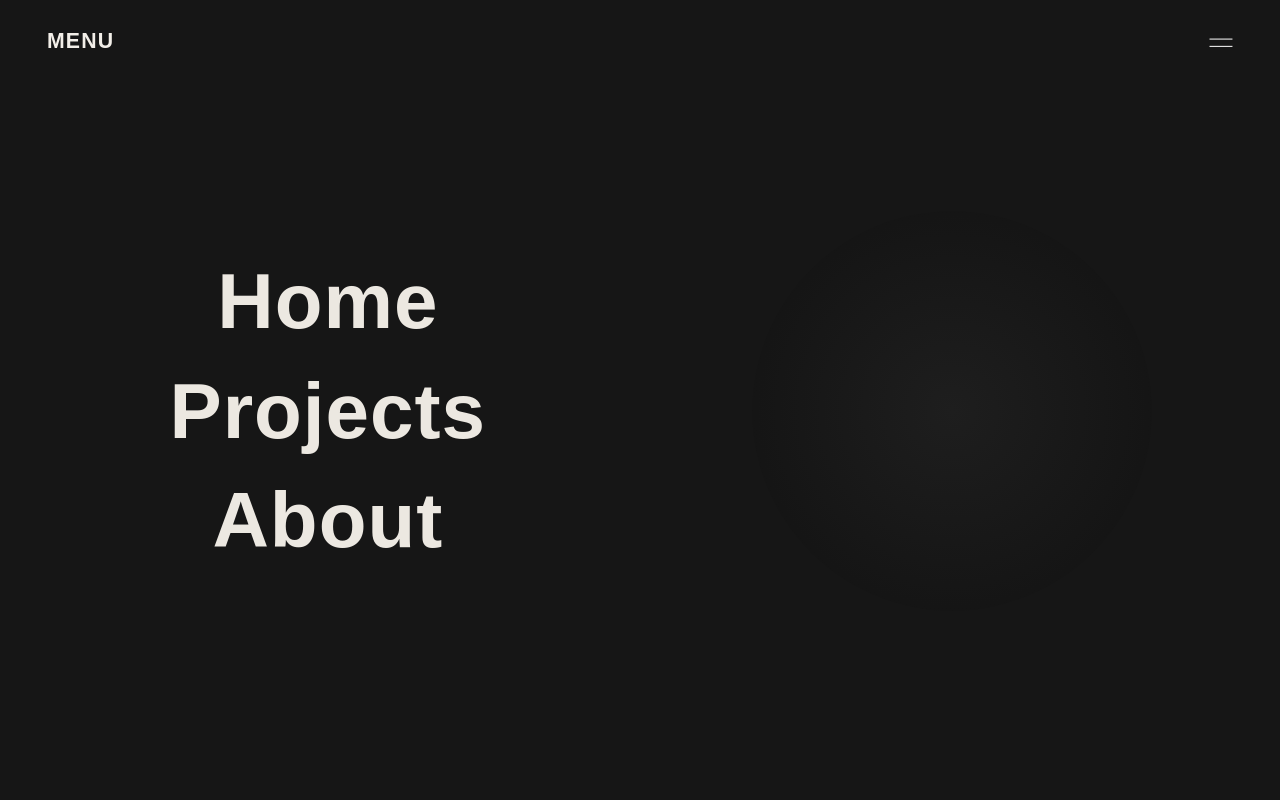
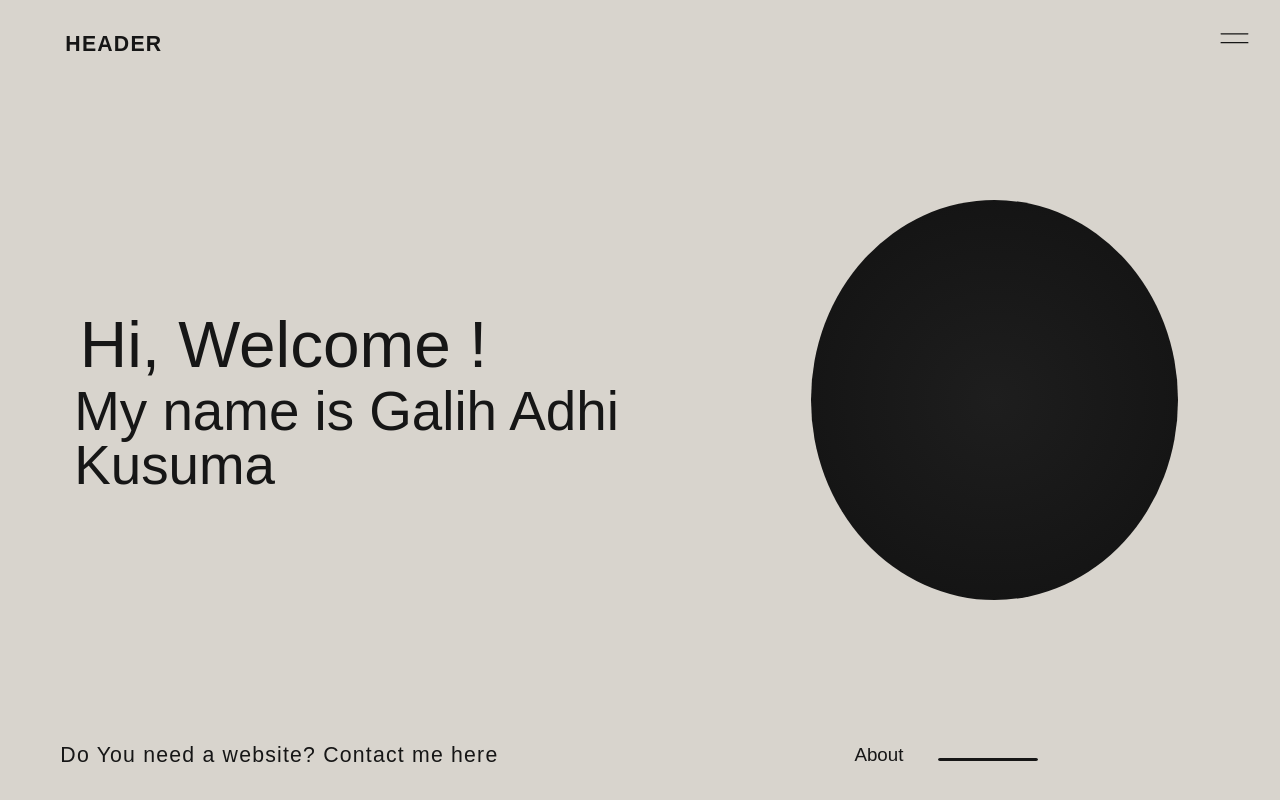
Before and after one commit to NoxturneDev/personal-portfolio-website, a React (Create React App) app: page / in a window 1280 px wide. Built offline with nearby package versions, Linux system fonts and the light colour scheme; a web font is replaced by a local one.

Commit message:
creating nav animation toggle prototype

```diff
--- a/src/components/Nav.jsx
+++ b/src/components/Nav.jsx
@@ -1,19 +1,48 @@
-import React, { useState, useEffect } from 'react'
+import React, { useState, useEffect, useRef } from 'react'
 import { motion } from 'framer-motion'
+import gsap from 'gsap'
 import { Link } from 'react-router-dom'
 import { NavIcon } from './Icons'
 import Sphere from './Sphere'
-import PageHeader from './PageHeader'
+
 
 function Nav() {
+    const [toggle, setToggle] = useState(false)
+    const wrapper = useRef(null)
+
+    const toggleNav = (toggle) => {
+        if (!toggle) {
+            console.log('toggle off')
+            gsap.to(wrapper.current, {
+                opacity: 0,
+                xPercent: -100
+            })
+
+            setToggle(false)
+        } else {
+            console.log('toggle on')
+            gsap.to(wrapper.current, {
+                opacity: 1,
+                xPercent: 0
+            })
+            setToggle(true)
+        }
+    }
+
+    useEffect(() => {
+        gsap.set(wrapper.current, {
+            opacity: 0,
+            xPercent: -100
+        })
+    }, [])
+
     return (
-        <div className='nav-container container-flex-col'>
+
+        <div className='nav-wrapper'>
+            <div className='nav-container container-flex-col' ref={wrapper}>
                 <div className="nav-header">
                     <div className="header">
                         MENU
-                </div>
-                <div className="nav-toggle-icon">
-                    <NavIcon color='#FFFFFF' />
                     </div>
                 </div>
                 <div className="nav-section-wrapper container-flex">
@@ -47,6 +76,23 @@ function Nav() {
                     </div>
                 </div>
             </div>
+            <div className="nav-toggle-icon">
+                <div className="toggle-on" hidden={toggle ? true : false}>
+                    <svg
+                        onClick={() => toggleNav(true)}
+                        width="29" height="14" viewBox="0 0 24 9" fill="none" xmlns="http://www.w3.org/2000/svg">
+                        <path d="M0.903992 1.07999H23.0707M0.903992 8.37036H23.0707" stroke="#161616" strokeLinecap="round" />
+                    </svg>
+                </div>
+                <div className="toggle-off" hidden={toggle ? false : true}>
+                    <svg
+                        onClick={() => toggleNav(false)}
+                        width="29" height="14" viewBox="0 0 24 9" fill="none" xmlns="http://www.w3.org/2000/svg">
+                        <path d="M0.903992 1.07999H23.0707M0.903992 8.37036H23.0707" stroke="#FFFFFF" strokeLinecap="round" />
+                    </svg>
+                </div>
+            </div>
+        </div>
     )
 }
 
--- a/src/components/PageHeader.jsx
+++ b/src/components/PageHeader.jsx
@@ -1,6 +1,5 @@
 import React from 'react'
 import { motion } from 'framer-motion'
-import { NavIcon } from './Icons'
 
 function PageHeader({ children: text = "HEADER" }) {
     return (
@@ -20,9 +19,6 @@ function PageHeader({ children: text = "HEADER" }) {
             >
                 {text}
             </motion.h1>
-            <div className='nav-icon'>
-                <NavIcon />
-            </div>
         </motion.div>
     )
 }
--- a/src/style/components/_nav.scss
+++ b/src/style/components/_nav.scss
@@ -1,3 +1,12 @@
+.nav-wrapper {
+    position: relative;
+    top: 0;
+    left: 0;
+    width: 100%;
+    height: 100%;
+    z-index: 90;
+}
+
 .nav-container {
     position: absolute;
     overflow: hidden;
@@ -50,3 +59,16 @@
         }
     }
 }
+
+.nav-toggle-icon {
+    position: absolute;
+    left: 0;
+    right: 0;
+    text-align: right;
+    padding: 2em;
+
+    * {
+        margin-left: 1em;
+        cursor: pointer;
+    }
+}
--- a/src/style/components/_pages-component.scss
+++ b/src/style/components/_pages-component.scss
@@ -16,10 +16,6 @@
 
         .header{
             cursor: pointer;
-        }
-        .nav-icon {
-            flex-grow: 1;
-            text-align: right;
         }
     }
 
--- a/src/style/css/main.css
+++ b/src/style/css/main.css
@@ -264,10 +264,6 @@ h2 {
 .page-wrapper .page-header .header {
   cursor: pointer;
 }
-.page-wrapper .page-header .nav-icon {
-  flex-grow: 1;
-  text-align: right;
-}
 .page-wrapper .page-content {
   width: 100%;
   flex-grow: 1;
@@ -301,6 +297,15 @@ h2 {
   border-radius: 2px;
   background-color: #161616;
   color: #161616;
+}
+
+.nav-wrapper {
+  position: relative;
+  top: 0;
+  left: 0;
+  width: 100%;
+  height: 100%;
+  z-index: 90;
 }
 
 .nav-container {
@@ -357,6 +362,18 @@ h2 {
   color: #ECE8E1;
 }
 
+.nav-toggle-icon {
+  position: absolute;
+  left: 0;
+  right: 0;
+  text-align: right;
+  padding: 2em;
+}
+.nav-toggle-icon * {
+  margin-left: 1em;
+  cursor: pointer;
+}
+
 .scroll-wrapper {
   background-color: #FBF8F3;
   width: 100vw;
```
Also changed, not shown: 1 other file (tests, documents, lock files or other folders). Lines whose indentation alone changed are shown as unchanged.
